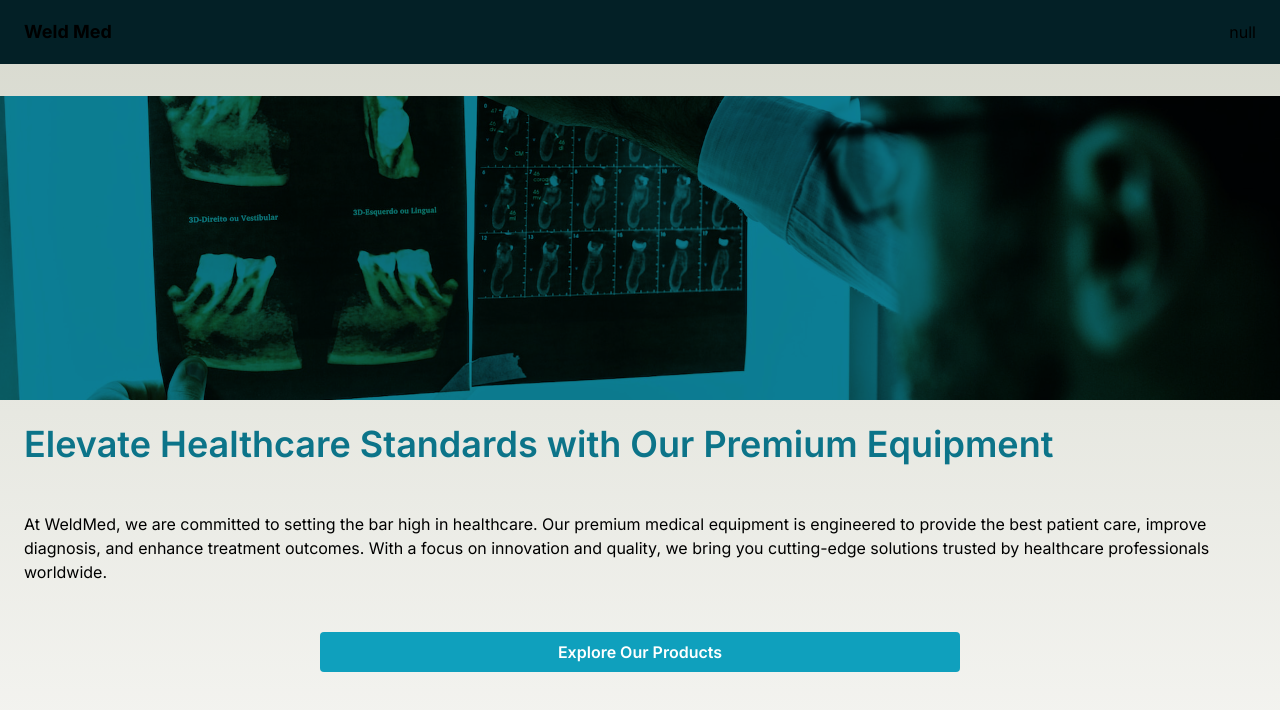
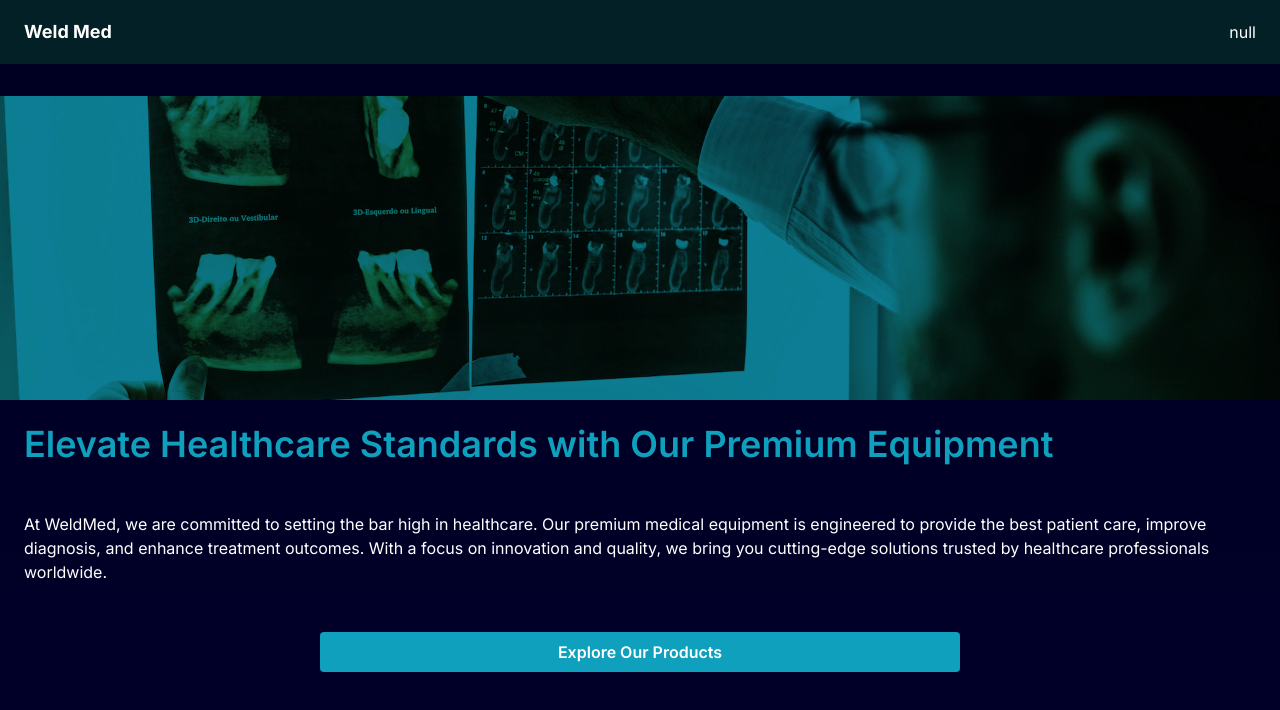
Before and after one commit to musaakhmed/msr-trading, a Next.js app: page / in a window 1280 px wide. Shown: the top 710 px of the page. Built offline with nearby package versions, Linux system fonts and the light colour scheme.

Commit message:
dark mode fixed

```diff
--- a/app/globals.css
+++ b/app/globals.css
@@ -3,18 +3,18 @@
 @tailwind utilities;
 
 :root {
-    --foreground-rgb: 0, 0, 0;
-    --background-start-rgb: 215, 217, 206;
-    --background-end-rgb: 246, 246, 243;
+    --foreground-rgb: 255, 255, 255;
+    --background-start-rgb: 0, 0, 34;
+    --background-end-rgb: 0, 0, 42;
 }
 
-@media (prefers-color-scheme: dark) {
+/* @media (prefers-color-scheme: dark) {
     :root {
         --foreground-rgb: 255, 255, 255;
         --background-start-rgb: 0, 0, 0;
         --background-end-rgb: 0, 0, 0;
     }
-}
+} */
 
 body {
     min-height: 100vh;
@@ -26,5 +26,3 @@ body {
         )
         rgb(var(--background-start-rgb));
 }
-
-/* 215, 217, 206 */
--- a/components/ui/Hero/Hero.tsx
+++ b/components/ui/Hero/Hero.tsx
@@ -28,7 +28,7 @@ export default function Hero() {
                             duration: 1,
                         },
                     }}
-                    className='text-4xl px-6 font-semibold text-cerulean-500 dark:text-cerulean-400'
+                    className='text-4xl px-6 font-semibold text-cerulean-400'
                 >
                     Elevate Healthcare Standards with Our Premium Equipment
                 </motion.h1>
```
